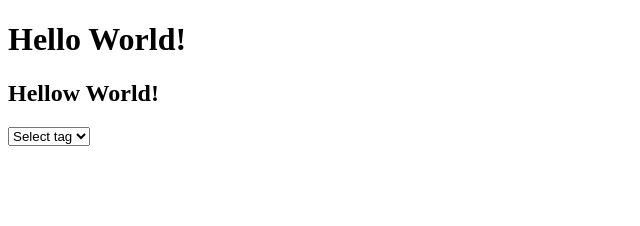
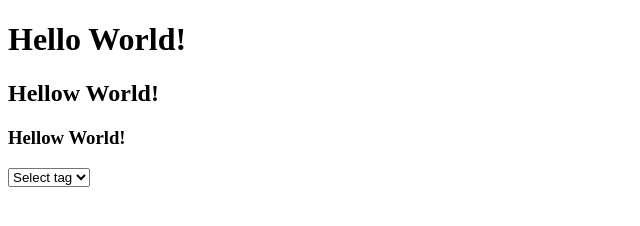
Before and after one commit to vircalimlim/rebase-test, a plain HTML site: page index.html in a window 1280 px wide. Shown: the whole page, without its empty margins (0-640 px from the left). Drawn offline with Linux system fonts and the light colour scheme.

Commit message:
add h3 tag.

```diff
--- a/index.html
+++ b/index.html
@@ -8,6 +8,7 @@
 <body>
     <h1>Hello World!</h1>
     <h2>Hellow World!</h2>
+    <h3>Hellow World!</h3>
     <select>
         <option value="">Select tag</option>
         <option value="rebase">rebase</option>
```
